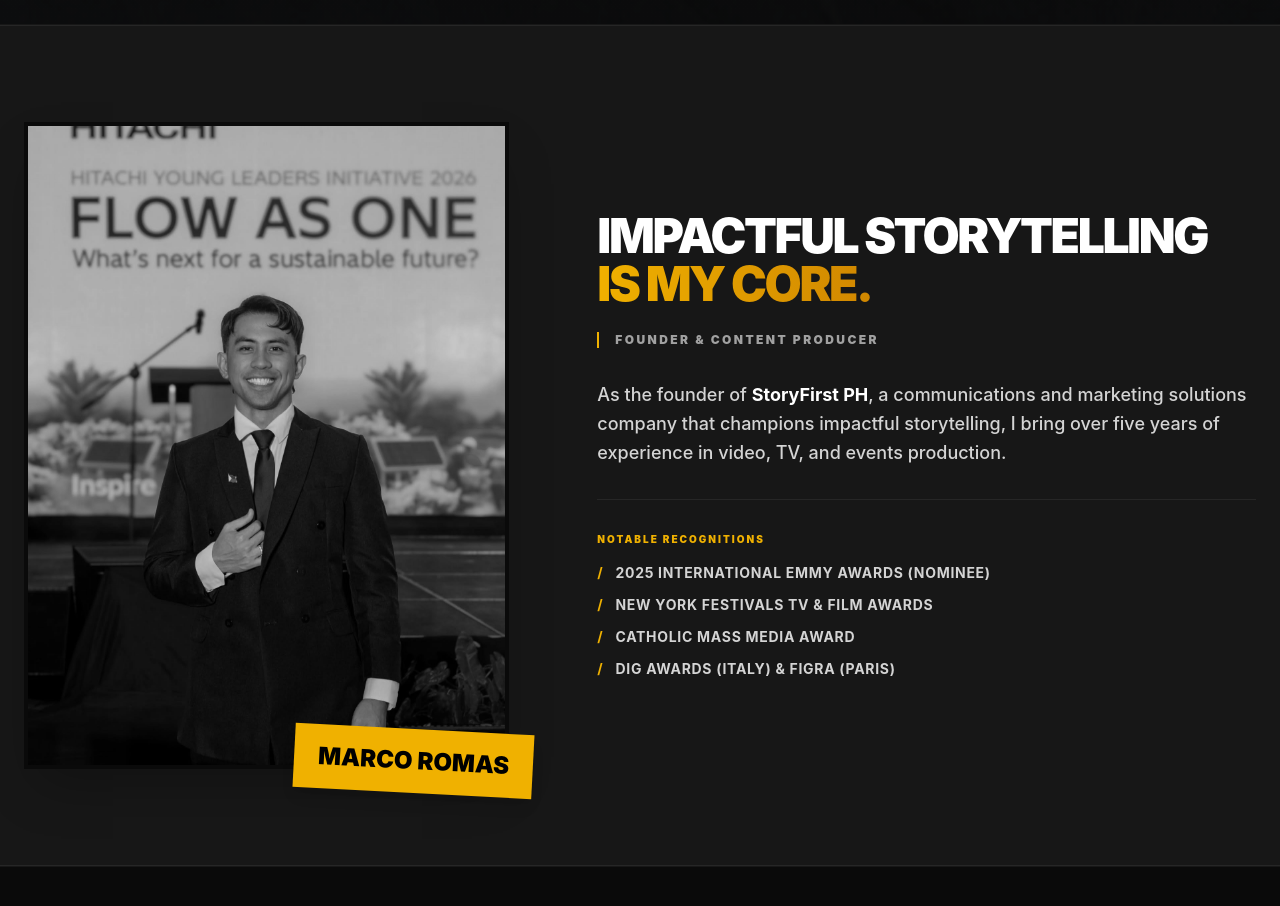
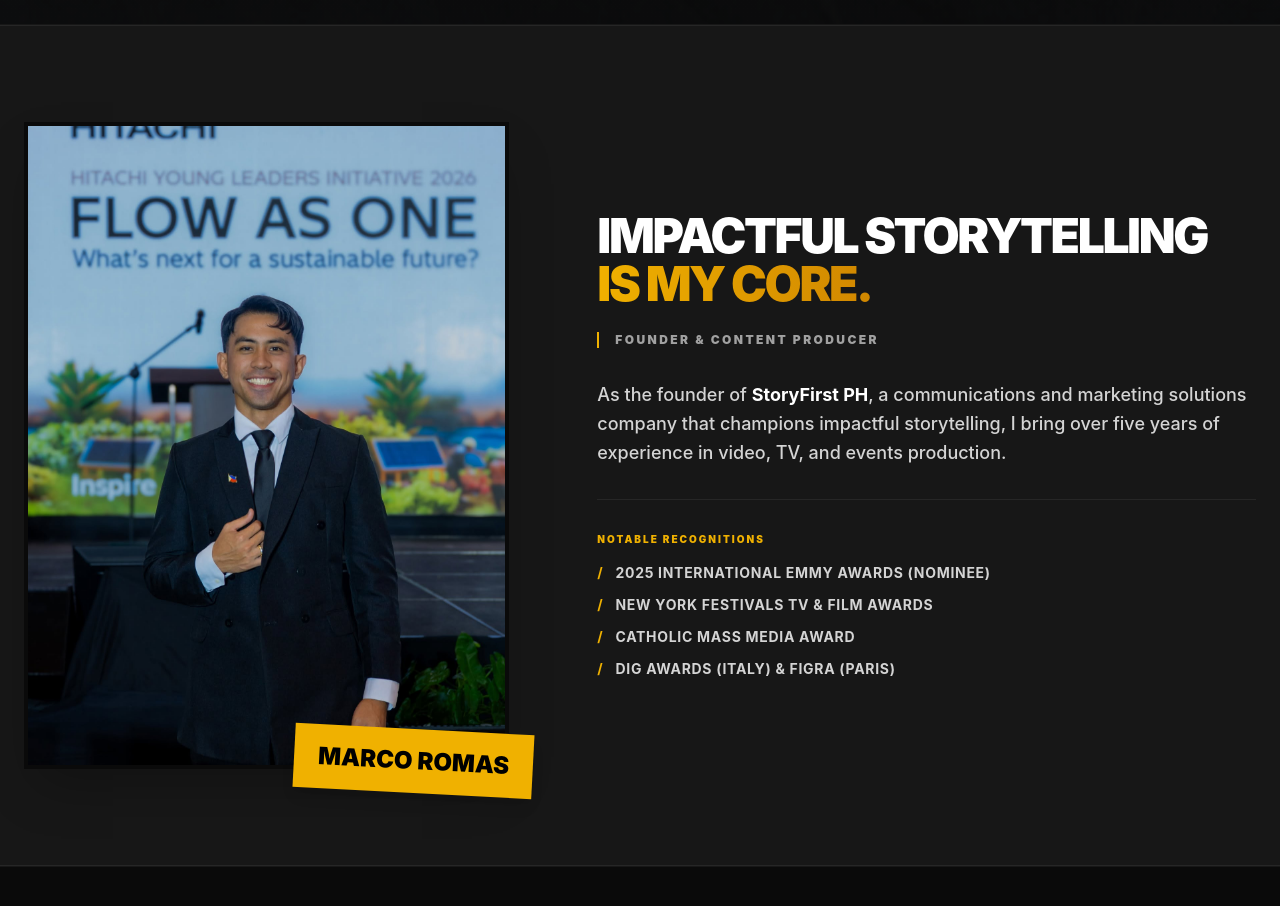
Before and after one commit to hfqhi/storyfirst-ph, a React (Vite) app: page / in a window 1280 px wide. Shown: the part 680-1586 px from the top of the page. Built offline with nearby package versions, Linux system fonts and the light colour scheme; grey boxes are pictures that could not be loaded.

Commit message:
style(founder): restore full color to portrait and add subtle hover scale

```diff
--- a/src/components/Founder.jsx
+++ b/src/components/Founder.jsx
@@ -13,7 +13,7 @@ export default function Founder() {
             <img
               src={marcoRomas}
               alt="Marco Romas"
-              className="w-full h-full object-cover grayscale hover:grayscale-0 transition-all duration-1000 ease-in-out"
+              className="w-full h-full object-cover transition-transform duration-1000 ease-in-out hover:scale-105"
             />
           </div>
           <div className="absolute -bottom-6 -right-6 bg-yellow-500 text-black font-black uppercase px-6 py-4 text-2xl shadow-lg transform rotate-3">
```
